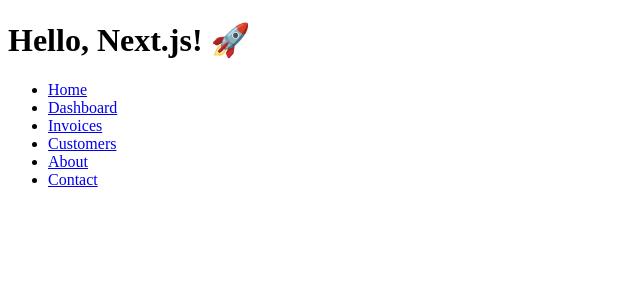
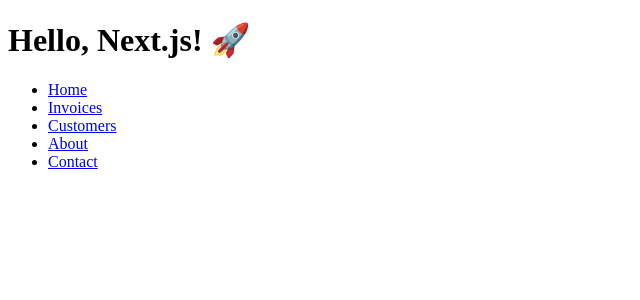
Before and after one commit to Xjomwnd2/wdd430Acme-Invoicer, a Next.js app: page / in a window 1280 px wide. Shown: the top 300 px of the page, without its empty margins (0-640 px from the left). Built offline with nearby package versions, Linux system fonts and the light colour scheme.

Commit message:
Mar 11, 2025, 4:45 PM

```diff
--- a/app/page.js
+++ b/app/page.js
@@ -7,7 +7,6 @@
       <nav>
         <ul>
           <li><Link href="/about">Home</Link></li>
-          <li><Link href="/contact">Dashboard</Link></li>
           <li><Link href="/about">Invoices</Link></li>
           <li><Link href="/contact">Customers</Link></li>
           <li><Link href="/about">About</Link></li>
```
